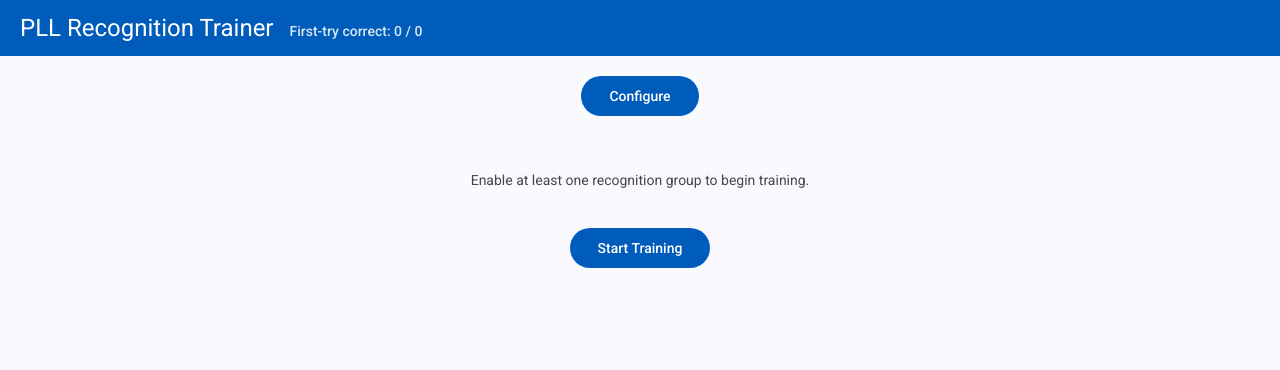
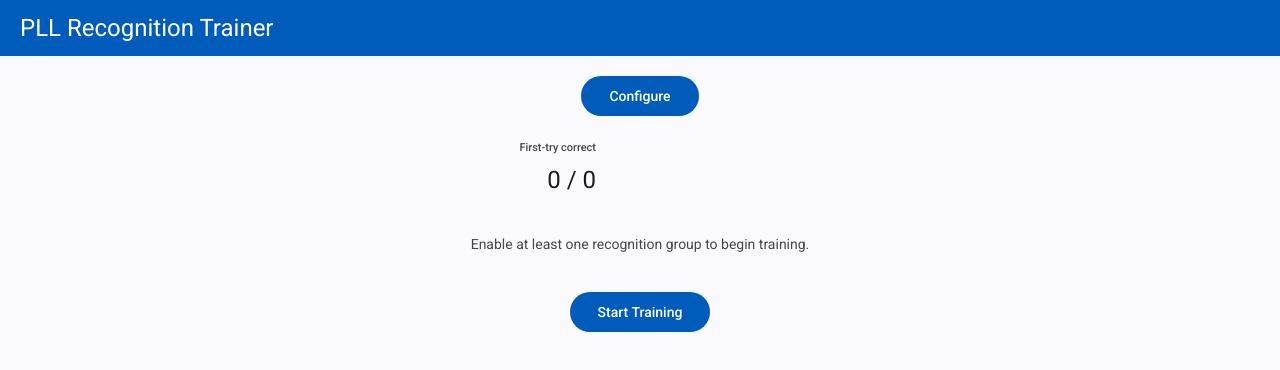
Before and after one commit to merenze/cube-trainer, an Angular app in the folder app/: page / in a window 1280 px wide. Shown: the top 370 px of the page. Built offline with nearby package versions, Linux system fonts and the light colour scheme.

Commit message:
feat: auto-advance after correct answer and move feedback panel left of cube

```diff
--- a/app/src/app/app.html
+++ b/app/src/app/app.html
@@ -1,6 +1,5 @@
 <header>
   <h1>PLL Recognition Trainer</h1>
-  <p class="stats">First-try correct: {{ stats.firstTryCorrectCount() }} / {{ stats.totalRoundsCompleted() }}</p>
 </header>
 
 <main>
@@ -15,19 +14,28 @@
   } @else {
     <button type="button" class="configure-btn" (click)="openConfig()">Configure</button>
 
-    <section class="cube-viewport">
-      <app-cube-renderer />
-    </section>
+    <div class="training-row">
+      <aside class="side-panel">
+        <p class="stat-label">First-try correct</p>
+        <p class="stat-value">{{ stats.firstTryCorrectCount() }} / {{ stats.totalRoundsCompleted() }}</p>
+
+        @if (lifecycle.answerFeedback() === 'correct') {
+          <p class="feedback feedback--correct">Correct!</p>
+        } @else if (lifecycle.answerFeedback() === 'incorrect') {
+          <p class="feedback feedback--incorrect">Incorrect</p>
+        }
+      </aside>
+
+      <section class="cube-viewport">
+        <app-cube-renderer />
+      </section>
+
+      <div class="side-spacer"></div>
+    </div>
 
     @if (lifecycle.state() === 'idle' || lifecycle.state() === 'empty') {
       <p class="empty-state">Enable at least one recognition group to begin training.</p>
       <button type="button" class="start-btn" (click)="lifecycle.advance()">Start Training</button>
-    }
-
-    @if (lifecycle.answerFeedback() === 'correct') {
-      <p class="feedback feedback--correct">Correct!</p>
-    } @else if (lifecycle.answerFeedback() === 'incorrect') {
-      <p class="feedback feedback--incorrect">Incorrect — try again.</p>
     }
 
     <section class="answer-controls">
--- a/app/src/app/components/answer-control.component.ts
+++ b/app/src/app/components/answer-control.component.ts
@@ -1,8 +1,10 @@
-import { Component, inject, computed } from '@angular/core';
+import { Component, inject, computed, effect, OnDestroy } from '@angular/core';
 import { TrainerConfigurationService } from '../services/trainer-configuration.service';
 import { TrainerLifecycleService } from '../services/trainer-lifecycle.service';
 import { CANONICAL_RECOGNITION_GROUPS } from '../domain/recognition-groups';
 import { type PllPermutation } from '../domain/pll-catalog';
+
+const AUTO_ADVANCE_DELAY_MS = 900;
 
 @Component({
   selector: 'app-answer-control',
@@ -24,9 +26,33 @@ import { type PllPermutation } from '../domain/pll-catalog';
     }
   `,
 })
-export class AnswerControlComponent {
+export class AnswerControlComponent implements OnDestroy {
   private configService = inject(TrainerConfigurationService);
   private lifecycleService = inject(TrainerLifecycleService);
+  private autoAdvanceTimer: ReturnType<typeof setTimeout> | null = null;
+
+  constructor() {
+    // Auto-advance to next case after a brief pause when correct feedback appears
+    effect(() => {
+      const feedback = this.lifecycleService.answerFeedback();
+      if (this.autoAdvanceTimer !== null) {
+        clearTimeout(this.autoAdvanceTimer);
+        this.autoAdvanceTimer = null;
+      }
+      if (feedback === 'correct') {
+        this.autoAdvanceTimer = setTimeout(() => {
+          this.autoAdvanceTimer = null;
+          this.lifecycleService.advance();
+        }, AUTO_ADVANCE_DELAY_MS);
+      }
+    });
+  }
+
+  ngOnDestroy(): void {
+    if (this.autoAdvanceTimer !== null) {
+      clearTimeout(this.autoAdvanceTimer);
+    }
+  }
 
   protected readonly isPresenting = computed(
     () => this.lifecycleService.state() === 'presenting',
@@ -45,8 +71,12 @@ export class AnswerControlComponent {
   });
 
   protected onChipClick(candidate: PllPermutation): void {
-    // If round already answered correctly, advance to next case instead of re-evaluating
     if (this.lifecycleService.answerFeedback() === 'correct') {
+      // Chip click during feedback window cancels the timer and advances immediately
+      if (this.autoAdvanceTimer !== null) {
+        clearTimeout(this.autoAdvanceTimer);
+        this.autoAdvanceTimer = null;
+      }
       this.lifecycleService.advance();
     } else {
       this.lifecycleService.submitAnswer(candidate);
--- a/app/src/styles.scss
+++ b/app/src/styles.scss
@@ -49,12 +49,8 @@ header {
   background: var(--mat-sys-primary);
   color: var(--mat-sys-on-primary);
   padding: 12px 20px;
-  display: flex;
-  align-items: baseline;
-  gap: 16px;
 
   h1 { margin: 0; font: var(--mat-sys-headline-small); }
-  .stats { margin: 0; font: var(--mat-sys-label-large); opacity: 0.85; }
 }
 
 main {
@@ -67,6 +63,41 @@ main {
   margin: 0 auto;
   width: 100%;
   box-sizing: border-box;
+}
+
+/* ── Training row (3-column grid keeps cube centered) ── */
+
+.training-row {
+  display: grid;
+  grid-template-columns: 180px 1fr 180px;
+  gap: 16px;
+  align-items: start;
+  width: 100%;
+}
+
+.side-panel {
+  display: flex;
+  flex-direction: column;
+  align-items: flex-end;
+  gap: 8px;
+  padding-top: 8px;
+}
+
+.side-spacer {
+  /* mirrors side-panel width to keep cube centered */
+}
+
+.stat-label {
+  margin: 0;
+  font: var(--mat-sys-label-small);
+  color: var(--mat-sys-on-surface-variant);
+  text-align: right;
+}
+
+.stat-value {
+  margin: 0;
+  font: var(--mat-sys-headline-small);
+  text-align: right;
 }
 
 /* ── Cube viewport ───────────────────────────────────── */
```
Also changed, not shown: 1 other file (tests, documents, lock files or other folders).
